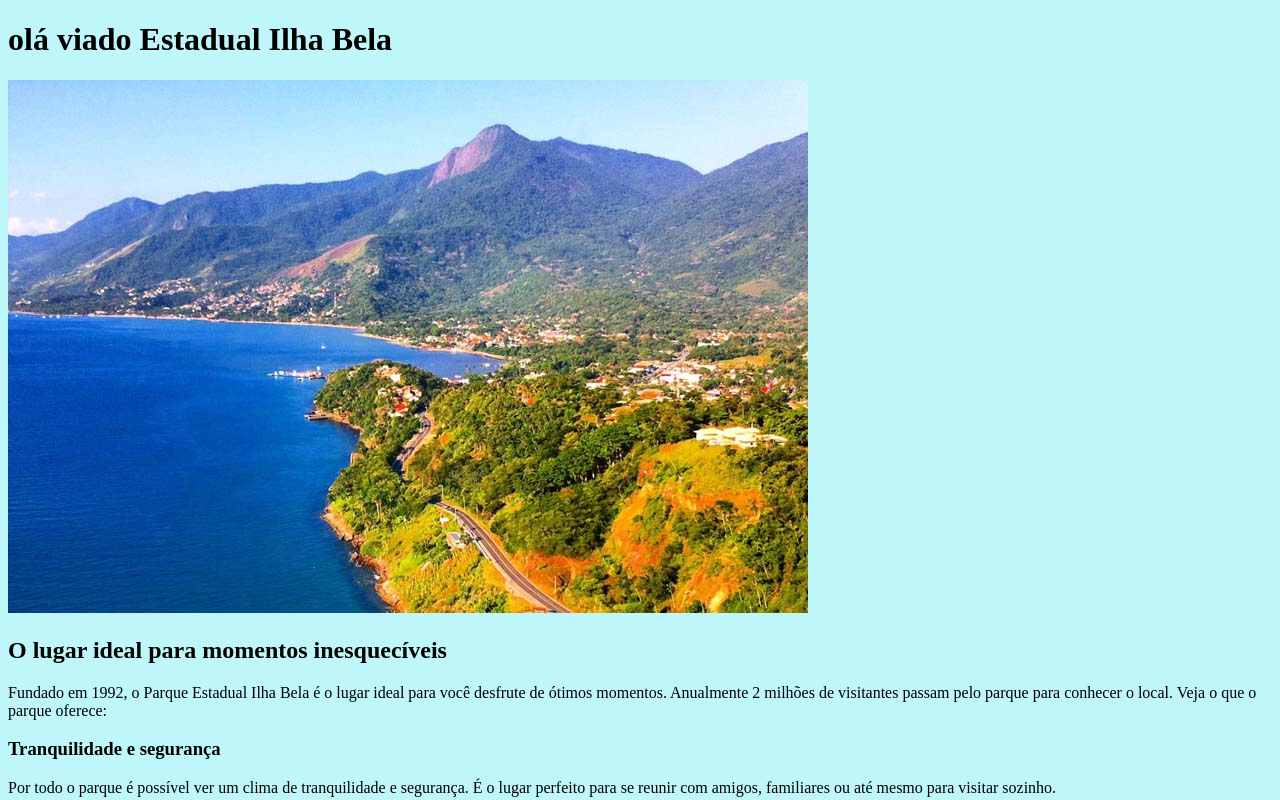
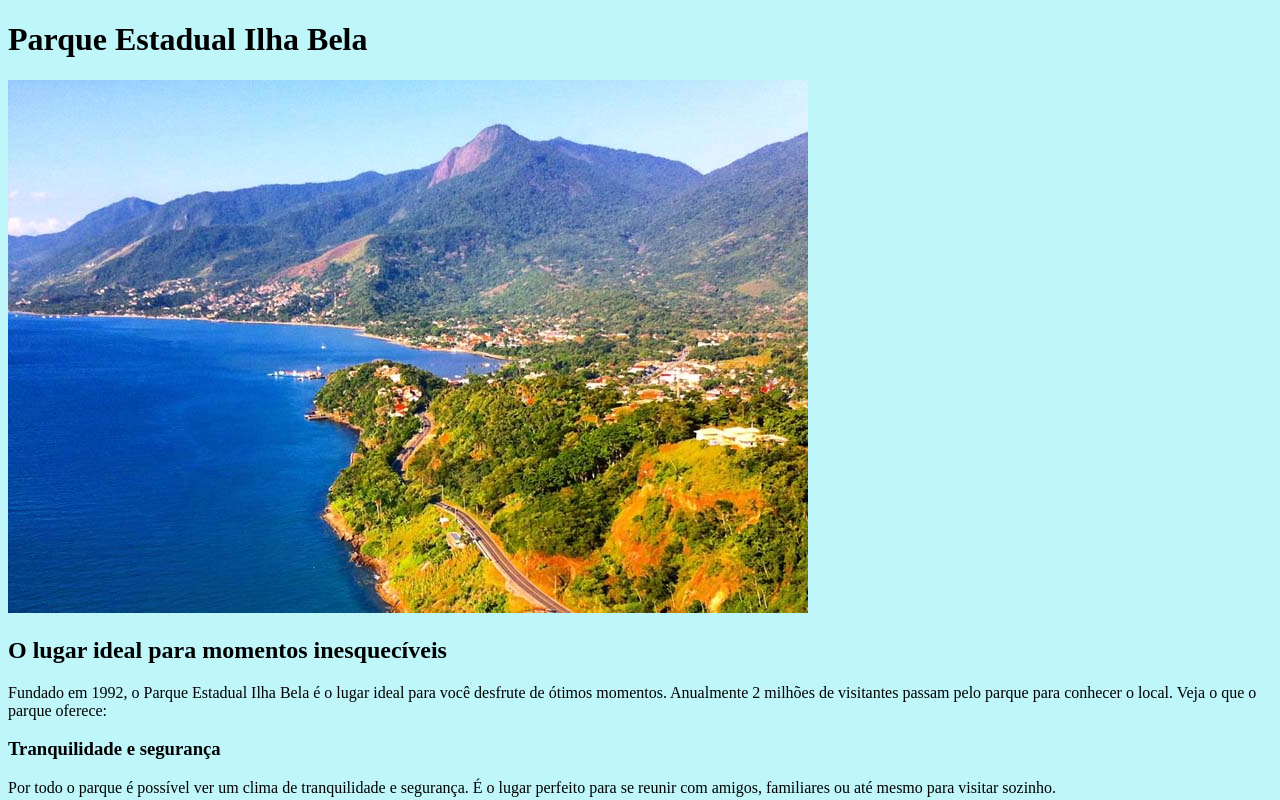
Before and after one commit to Heliosilvak2/Ilha-Bella, a plain HTML site: page index.html in a window 1280 px wide. Shown: the top 800 px of the page. Drawn offline with Linux system fonts and the light colour scheme.

Commit message:
Fix header title and correct HTML structure

```diff
--- a/index.html
+++ b/index.html
@@ -9,7 +9,7 @@
 <body>
 
 <div>
-<h1>olá viado Estadual Ilha Bela</h1>
+<h1>Parque Estadual Ilha Bela</h1>
 <img src="imagem/ilhabela.jpg" title="ilha" alt="imagem">
 <h2> O lugar ideal para momentos inesquecíveis</h2>
 <p>Fundado em 1992, o Parque Estadual Ilha Bela é o lugar ideal para você desfrute de ótimos momentos. Anualmente 2 milhões de visitantes passam pelo parque para conhecer o local. Veja o que o parque oferece:</p>
```
